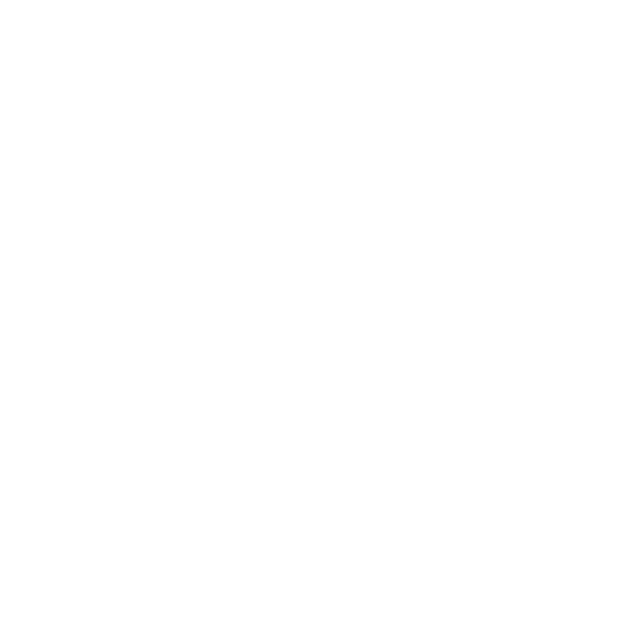
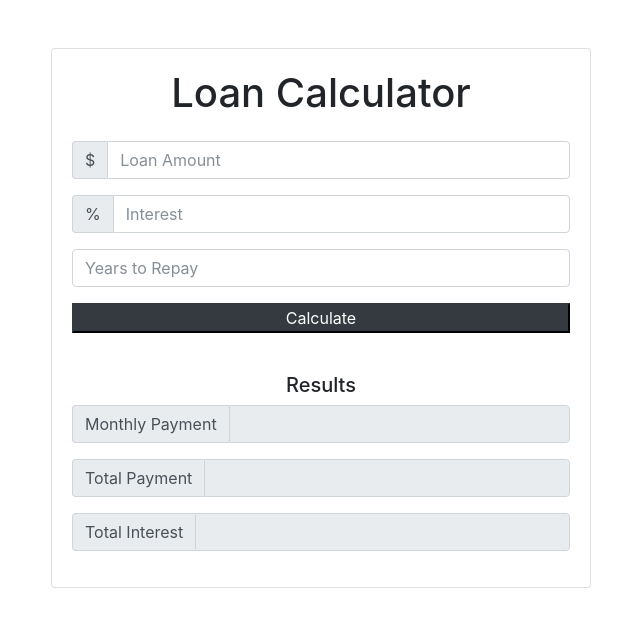
Before and after one commit to glen03xs/loan-calculator, a plain HTML site: page index.html in a window 1280 px wide. Shown: the whole page, without its empty margins (319-959 px from the left). Drawn offline with Linux system fonts and the light colour scheme.

Commit message:
done with the markup

```diff
--- a/index.html
+++ b/index.html
@@ -11,15 +11,73 @@
 		<meta name="viewport" content="width=device-width, initial-scale=1">
 
 		<!--Stylesheets-->
+		<link rel="stylesheet" href="css/bootstrap.min.css">
 		<link rel="stylesheet" href="css/style.css">
 
 	</head>
 
 	<body>
 
+		<div class="container">
+			<div class="row">
+				<div class="col-md-6 mx-auto">
+					<div class="card card-body text-center mt-5">
+						<h1 class="heading display-5 pb-3">Loan Calculator</h1>
+						<form id="loan-form">
+							<div class="form-group">
+								<div class="input-group">
+									<span class="input-group-addon">$</span>
+									<input type="number" class="form-control" id="amount" placeholder="Loan Amount">
+								</div>
+							</div>
+							<div class="form-group">
+								<div class="input-group">
+									<span class="input-group-addon">%</span>
+									<input type="number" class="form-control" id="interest" placeholder="Interest">
+								</div>
+							</div>
+							<div class="form-group">
+								<input type="number" class="form-control" id="years" placeholder="Years to Repay">
+							</div>
+							<div class="form-group">
+								<input type="submit" value="Calculate" class="btn-dark btn-block">
+							</div>
+						</form>
+						<!-- Loader -->
+						<!-- <div id="loading">
+							<img src="img/loading.gif" alt="">
+						</div> -->
+						<!-- Results -->
+						<div id="results" class="pt-4">
+							<h5>Results</h5>
+							<div class="form-group">
+								<div class="input-group">
+									<span class="input-group-addon">Monthly Payment</span>
+									<input type="number" class="form-control" id="monthly-payment" disabled>
+								</div>
+							</div>
+							<div class="form-group">
+								<div class="input-group">
+									<span class="input-group-addon">Total Payment</span>
+									<input type="number" class="form-control" id="total-payment" disabled>
+								</div>
+							</div>
+							<div class="form-group">
+								<div class="input-group">
+									<span class="input-group-addon">Total Interest</span>
+									<input type="number" class="form-control" id="total-interest" disabled>
+								</div>
+							</div>
+						</div> <!--end results -->
+					</div>
+				</div>
+			</div>
+		</div>
 
 
-
+		<script src="js/jquery-3.2.1.slim.min.js"></script>
+		<script src="js/popper.min.js"></script>
+		<script src="js/bootstrap.min.js"></script>
 		<script src="js/main.js"></script>
 
 	</body>
```
